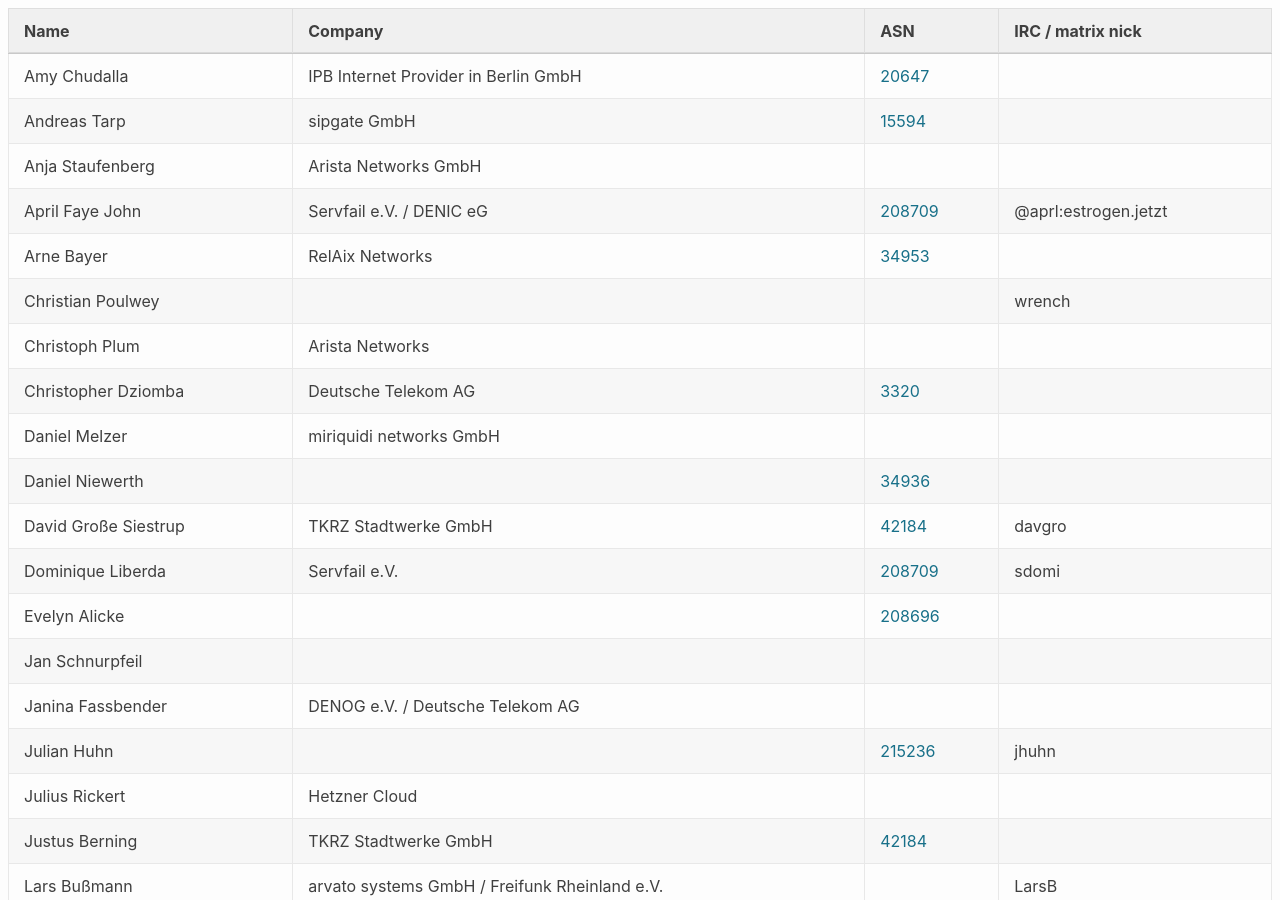
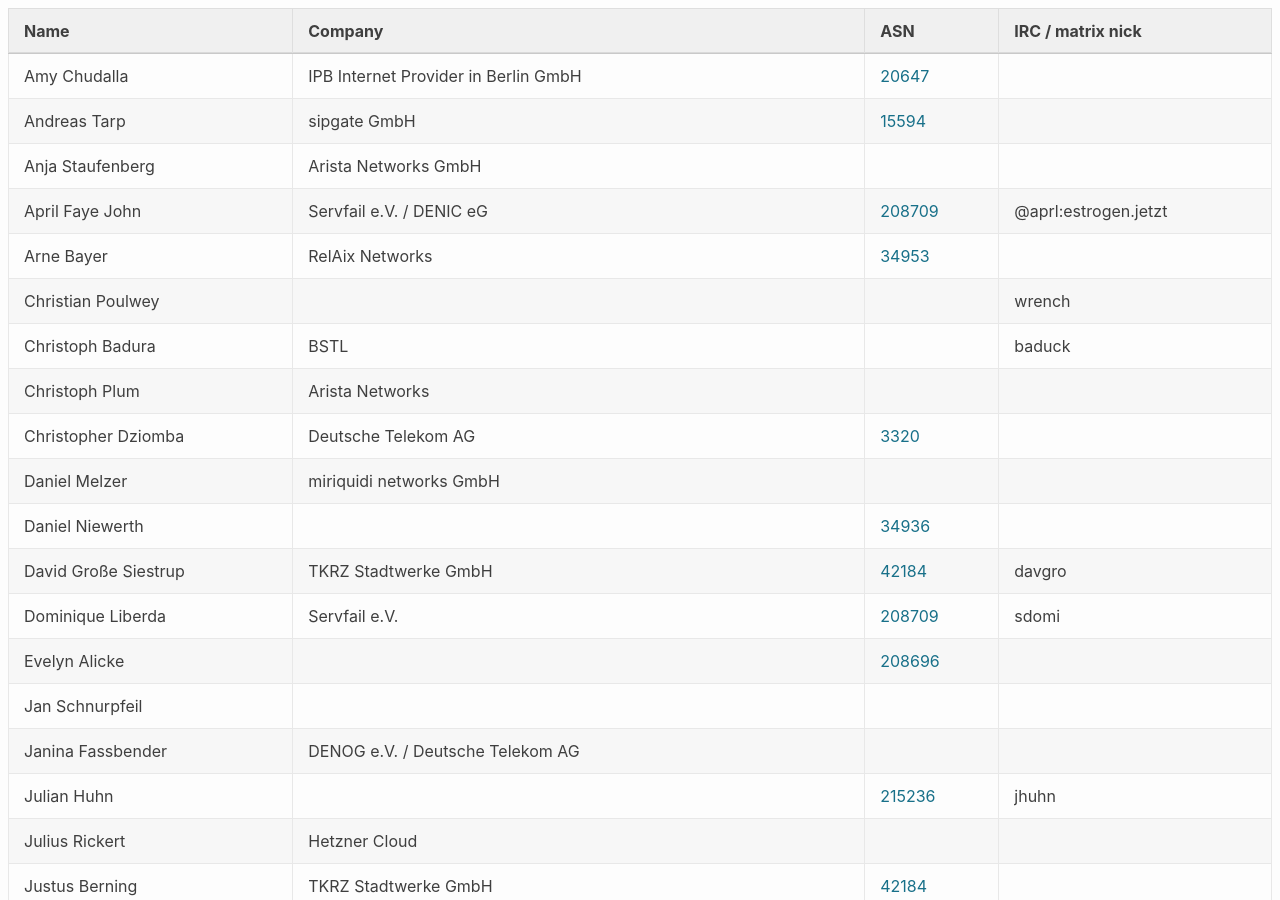
Before and after one commit to denog/pretix-attendeelist, a Jekyll site: the page built from denogmeetup25-05/index.markdown, in a window 1280 px wide and 900 px high. Built offline with Jekyll 4.4.1, drawn with Linux system fonts in a browser that asks for light colours.

Commit message:
Latest data: Mon May 19 11:47:46 UTC 2025

```diff
--- a/_data/attendees_denogmeetup25-05.json
+++ b/_data/attendees_denogmeetup25-05.json
@@ -33,6 +33,12 @@
     "name": "Christian Poulwey",
     "company": null,
     "irc": "wrench",
+    "asn": null
+  },
+  {
+    "name": "Christoph Badura",
+    "company": "BSTL",
+    "irc": "baduck",
     "asn": null
   },
   {
```
